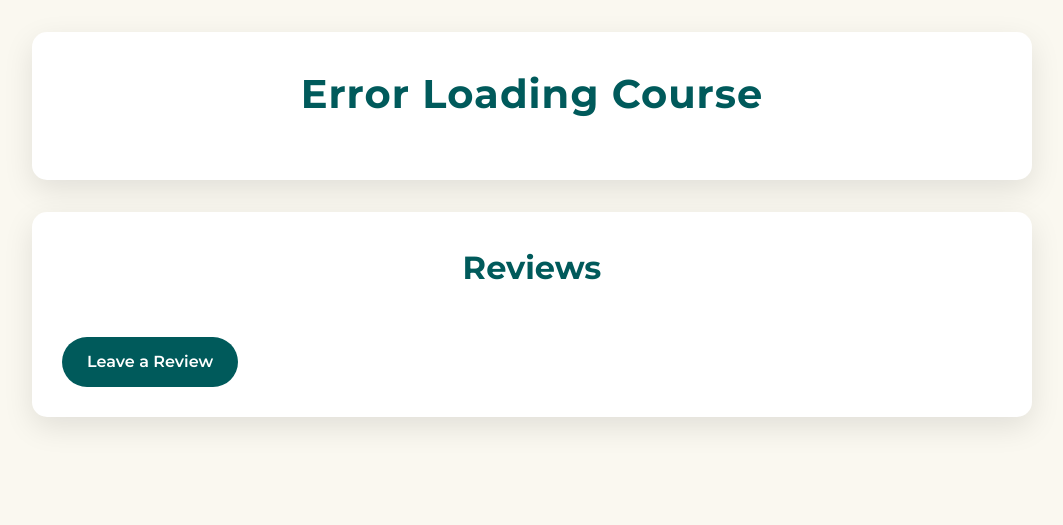
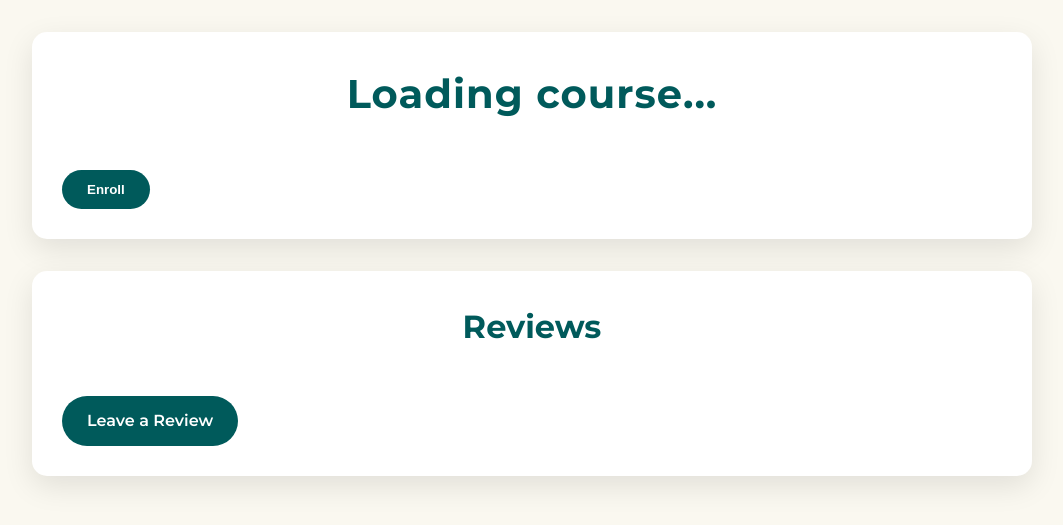
Before and after one commit to AhmedZ70/UniCentral, a Django app: page /courses/1/ in a window 1280 px wide. Shown: the part 112-637 px from the top of the page, without its empty margins (108-1171 px from the left). Run offline with Django 5.2, Linux system fonts and the light colour scheme; data comes from the database, SQL or seed files in the repository; both versions use the stored data as it was after the commit; data that the repository does not hold is empty; some libraries are stand-ins or nearby versions; some web fonts are replaced.

Commit message:
enrolling/unenrolling from classes

```diff
--- a/backend/uni_central/uni_central/static/js/auth.js
+++ b/backend/uni_central/uni_central/static/js/auth.js
@@ -25,7 +25,8 @@ function handleAuthStateChange() {
     const logoutBtn = document.querySelector('.logout-btn');
 
     if (user) {
-      console.log('User is signed in:', user);
+      // User is signed in
+      console.log(`User logged in with email: ${user.email}`); // Log user email
       if (registerLinkAndBtn && actionsDiv) {
         if (logoutBtn) {
           logoutBtn.addEventListener('click', (event) => {
@@ -50,10 +51,10 @@ function handleAuthStateChange() {
         registerLinkAndBtn.replaceWith(welcomeText);
       }
     } else {
+      // User is signed out
+      console.log("User logged out"); // Log user logout
       const loginLink = document.createElement('a');
       const loginBtn = document.querySelector('.logout-btn');
-      // User is signed out
-      console.log('User is signed out');
       // Initial home page state
       if (!welcomeMessage && actionsDiv) {
         loginLink.href = '/login/';
@@ -116,4 +117,4 @@ document.addEventListener('DOMContentLoaded', () => {
   handleLeaveReviewButton();
 });
 
-export { auth, handleAuthStateChange, handleLeaveReviewButton };
+export { auth, onAuthStateChanged, handleAuthStateChange, handleLeaveReviewButton };
--- a/backend/uni_central/uni_central/static/js/course_detail.js
+++ b/backend/uni_central/uni_central/static/js/course_detail.js
@@ -1,4 +1,5 @@
-// course_detail.js
+// Import the auth object and onAuthStateChanged from auth.js
+import { auth, onAuthStateChanged } from './auth.js';
 
 document.addEventListener("DOMContentLoaded", () => {
     // 1. Grab the course_id from a hidden <input> in the template
@@ -14,9 +15,9 @@ document.addEventListener("DOMContentLoaded", () => {
     const courseDetailsEl = document.getElementById("course-details");
     const reviewsListEl = document.getElementById("reviews-list");
     const noReviewsMsgEl = document.getElementById("no-reviews-message");
+    const enrollBtn = document.getElementById("enroll-btn");
 
     // 3. Fetch course + reviews data from your Django REST API
-    //    e.g., /api/courses/<course_id>/reviews/
     fetch(`/api/courses/${courseId}/reviews/`)
         .then((response) => {
             if (!response.ok) {
@@ -102,4 +103,59 @@ document.addEventListener("DOMContentLoaded", () => {
             console.error("Error fetching course data:", error);
             courseTitleEl.textContent = "Error Loading Course";
         });
+
+    // 6. Handle Enroll/Unenroll Button
+    if (enrollBtn) {
+        // Use onAuthStateChanged to track the user's authentication state
+        onAuthStateChanged(auth, (user) => {
+            if (user) {
+                // User is signed in
+                const emailAddress = user.email;
+
+                // Check if the user is already enrolled
+                fetch(`/api/my_courses/${emailAddress}/`)
+                    .then((response) => response.json())
+                    .then((data) => {
+                        const isEnrolled = data.some((course) => course.id === parseInt(courseId));
+                        if (isEnrolled) {
+                            enrollBtn.textContent = "Unenroll";
+                        } else {
+                            enrollBtn.textContent = "Enroll";
+                        }
+                    })
+                    .catch((error) => console.error("Error checking enrollment:", error));
+
+                // Handle enroll/unenroll button click
+                enrollBtn.addEventListener("click", () => {
+                    const isEnrolled = enrollBtn.textContent === "Unenroll";
+                    const url = isEnrolled
+                        ? `/api/courses/${courseId}/reviews/un_enroll/`
+                        : `/api/courses/${courseId}/reviews/enroll/`;
+
+                    fetch(url, {
+                        method: isEnrolled ? "DELETE" : "POST",
+                        headers: {
+                            "Content-Type": "application/json",
+                        },
+                        body: JSON.stringify({ email_address: emailAddress }),
+                    })
+                        .then((response) => response.json())
+                        .then((data) => {
+                            if (data.message) {
+                                alert(data.message);
+                                // Toggle button text
+                                enrollBtn.textContent = isEnrolled ? "Enroll" : "Unenroll";
+                            } else if (data.error) {
+                                alert(data.error);
+                            }
+                        })
+                        .catch((error) => console.error("Error:", error));
                 });
+            } else {
+                // User is signed out
+                enrollBtn.textContent = "Login to Enroll";
+                enrollBtn.disabled = true;
+            }
+        });
+    }
+});
--- a/backend/uni_central/uni_central/templates/course_detail.html
+++ b/backend/uni_central/uni_central/templates/course_detail.html
@@ -21,6 +21,8 @@
             <!-- Populated by JavaScript -->
             <h1 class="course-title" id="course-title">Loading course...</h1>
             <div class="course-details" id="course-details"></div>
+            <!-- Add the Enroll Button -->
+            <button id="enroll-btn" class="leave-review-button">Enroll</button>
         </section>
 
         <!-- Reviews Section -->
@@ -34,11 +36,9 @@
             <a id="leave-review-btn" href="{% url 'course-review-form' context_id=course_id %}" class="leave-review-button">
                 Leave a Review
             </a>
-
-
-
         </section>
     </main>
+
     <style>
         body {
             font-family: 'Montserrat', sans-serif;
@@ -158,7 +158,7 @@
             font-weight: 600;
         }
 
-        .leave-review-button {
+        .leave-review-button, #enroll-btn {
             display: inline-block;
             margin-top: 20px;
             padding: 12px 25px;
@@ -169,12 +169,19 @@
             font-weight: 600;
             transition: all 0.3s ease;
             text-align: center;
+            border: none;
+            cursor: pointer;
         }
 
-        .leave-review-button:hover {
+        .leave-review-button:hover, #enroll-btn:hover {
             background-color: #004e4f;
             transform: translateY(-2px);
             box-shadow: 0 5px 15px rgba(0, 90, 91, 0.3);
+        }
+
+        #enroll-btn:disabled {
+            background-color: #cccccc;
+            cursor: not-allowed;
         }
 
         @media (max-width: 768px) {
@@ -192,7 +199,8 @@
             }
         }
     </style>
-    <script src="{% static 'js/course_detail.js' %}"></script>
+
+    <script type="module" src="{% static 'js/course_detail.js' %}"></script>
     <script type="module" src="{% static 'js/auth.js' %}"></script>
 </body>
 </html>
--- a/backend/uni_central/uni_central/urls.py
+++ b/backend/uni_central/uni_central/urls.py
@@ -98,8 +98,11 @@ urlpatterns = [
 
     # Review URLs
     path('api/courses/<int:course_id>/reviews/', CourseReviewListView.as_view(), name='course-reviews'),
+
+
     path('api/courses/<int:course_id>/reviews/enroll/', EnrollView.as_view(), name='api-course-enroll'),
     path('api/courses/<int:course_id>/reviews/un_enroll/', UnEnrollView.as_view(), name='api-course-un-enroll'),
+
     path('api/courses/<int:course_id>/reviews/create/', CreateReviewAPIView.as_view(), name='api-review-create'),
      path('api/professors/<int:professor_id>/reviews/', ProfessorReviewListView.as_view(), name='professor-reviews'),
     path('api/professors/<int:professor_id>/reviews/create/', CreateProfessorReviewAPIView.as_view(), name='create-professor-review'),
```
Also changed, not shown: backend/uni_central/db.sqlite3. Lines whose indentation alone changed are shown as unchanged.
